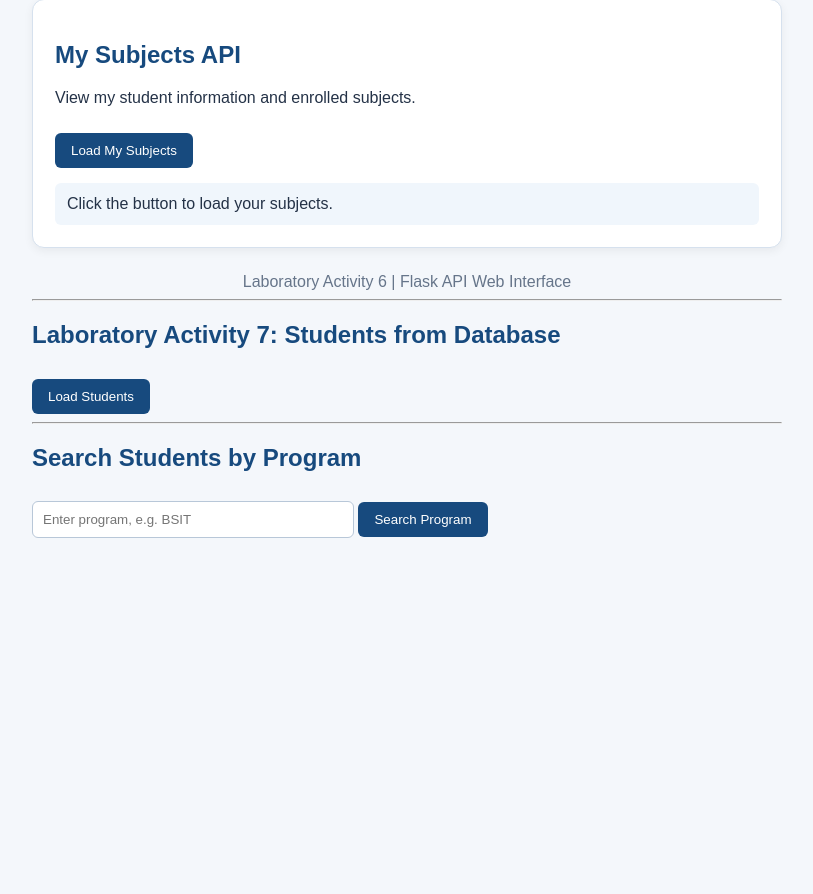
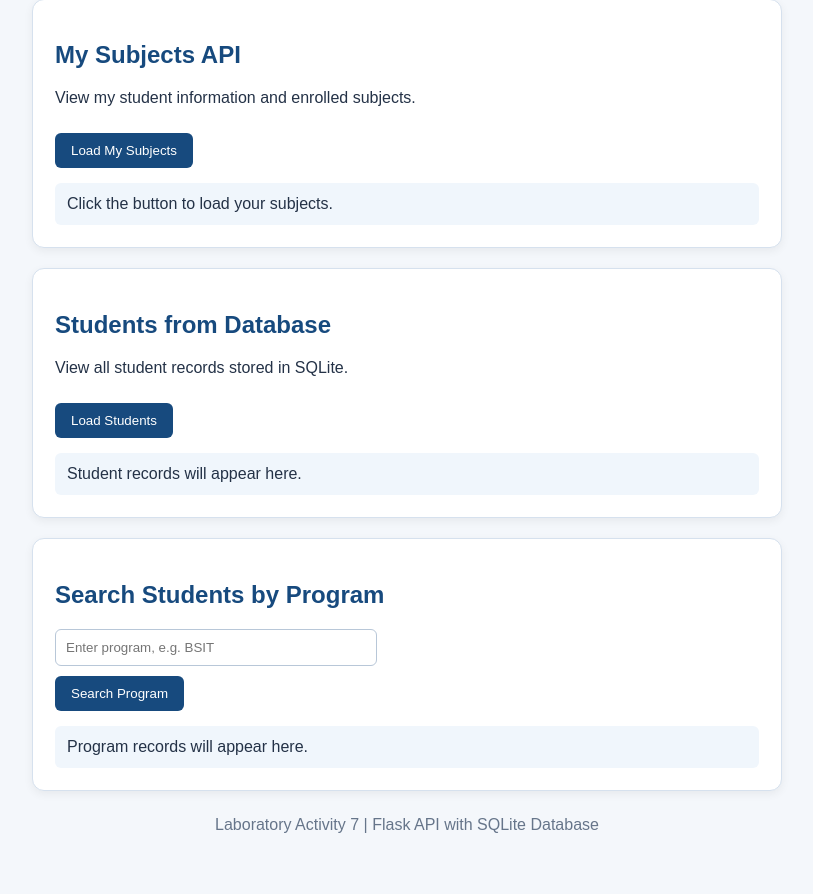
Before and after one commit to paclibarclarisse-collab/PaclibarClarisse, a Flask app: page / in a window 1280 px wide. Shown: the part 686-1580 px from the top of the page, without its empty margins (233-1046 px from the left). Before the commit the page ends 1224 px from the top, so only its background shows below. Run offline with Flask 3, Linux system fonts and the light colour scheme.

Commit message:
Complete Laboratory Activity 7

```diff
--- a/templates/index.html
+++ b/templates/index.html
@@ -80,9 +80,7 @@
 
     <div class="card">
         <h2>Student Information</h2>
-        <button onclick="loadStudent()">
-            Load Student Information
-        </button>
+        <button onclick="loadStudent()">Load Student Information</button>
         <div id="result" class="result">
             Student information will appear here.
         </div>
@@ -90,8 +88,7 @@
 
     <div class="card">
         <h2>Greeting API</h2>
-        <input type="text" id="nameInput"
-               placeholder="Enter your first name">
+        <input type="text" id="nameInput" placeholder="Enter your first name">
         <br>
         <button onclick="sayHello()">Say Hello</button>
         <p id="greeting" class="result"></p>
@@ -106,8 +103,27 @@
         </div>
     </div>
 
+    <div class="card">
+        <h2>Students from Database</h2>
+        <p>View all student records stored in SQLite.</p>
+        <button onclick="loadStudents()">Load Students</button>
+        <div id="studentList" class="result">
+            Student records will appear here.
+        </div>
+    </div>
+
+    <div class="card">
+        <h2>Search Students by Program</h2>
+        <input type="text" id="programInput" placeholder="Enter program, e.g. BSIT">
+        <br>
+        <button onclick="loadByProgram()">Search Program</button>
+        <div id="programList" class="result">
+            Program records will appear here.
+        </div>
+    </div>
+
     <footer>
-        Laboratory Activity 6 | Flask API Web Interface
+        Laboratory Activity 7 | Flask API with SQLite Database
     </footer>
 
     <script>
@@ -117,10 +133,7 @@
 
             try {
                 const response = await fetch("/student");
-
-                if (!response.ok) {
-                    throw new Error("Request failed");
-                }
+                if (!response.ok) throw new Error();
 
                 const data = await response.json();
                 result.replaceChildren();
@@ -136,37 +149,26 @@
                 fields.forEach(function(field) {
                     const p = document.createElement("p");
                     const label = document.createElement("strong");
-
                     label.textContent = field[0] + ": ";
                     p.appendChild(label);
-                    p.appendChild(
-                        document.createTextNode(
-                            field[1] ?? "Not provided"
-                        )
-                    );
+                    p.appendChild(document.createTextNode(field[1] ?? "Not provided"));
                     result.appendChild(p);
                 });
             } catch (error) {
-                result.textContent =
-                    "Unable to retrieve student information.";
+                result.textContent = "Unable to retrieve student information.";
             }
         }
 
         async function sayHello() {
-            const name =
-                document.getElementById("nameInput").value.trim();
+            const name = document.getElementById("nameInput").value.trim();
             const greeting = document.getElementById("greeting");
-
             greeting.textContent = "Loading greeting...";
 
             try {
                 const response = await fetch(
                     "/hello?name=" + encodeURIComponent(name || "Student")
                 );
-
-                if (!response.ok) {
-                    throw new Error("Request failed");
-                }
+                if (!response.ok) throw new Error();
 
                 const data = await response.json();
                 greeting.textContent = data.message;
@@ -176,29 +178,22 @@
         }
 
         async function loadSubjects() {
-            const output =
-                document.getElementById("subjectsResult");
-
+            const output = document.getElementById("subjectsResult");
             output.textContent = "Loading subjects...";
 
             try {
                 const response = await fetch("/subjects");
-
-                if (!response.ok) {
-                    throw new Error("Request failed");
-                }
+                if (!response.ok) throw new Error();
 
                 const data = await response.json();
                 output.replaceChildren();
 
                 const student = document.createElement("p");
-                student.textContent =
-                    "Student: " + (data.student || "Not provided");
+                student.textContent = "Student: " + (data.student || "Not provided");
                 output.appendChild(student);
 
                 const semester = document.createElement("p");
-                semester.textContent =
-                    "Semester: " + (data.semester || "Not provided");
+                semester.textContent = "Semester: " + (data.semester || "Not provided");
                 output.appendChild(semester);
 
                 const heading = document.createElement("h3");
@@ -215,86 +210,80 @@
 
                 output.appendChild(list);
             } catch (error) {
-                output.textContent =
-                    "Unable to retrieve subjects. Check the /subjects endpoint.";
+                output.textContent = "Unable to retrieve subjects.";
+            }
+        }
+
+        async function loadStudents() {
+            const output = document.getElementById("studentList");
+            output.textContent = "Loading student records...";
+
+            try {
+                const response = await fetch("/students");
+                if (!response.ok) throw new Error();
+
+                const data = await response.json();
+                output.replaceChildren();
+
+                if (data.length === 0) {
+                    output.textContent = "No students found.";
+                    return;
+                }
+
+                data.forEach(function(student) {
+                    const p = document.createElement("p");
+                    p.textContent =
+                        student.student_id + " - " +
+                        student.name + " | " +
+                        student.program + " | Year " +
+                        student.year + " | Section " +
+                        student.section;
+                    output.appendChild(p);
+                });
+            } catch (error) {
+                output.textContent = "Unable to retrieve student records.";
+            }
+        }
+
+        async function loadByProgram() {
+            const program = document.getElementById("programInput").value.trim();
+            const output = document.getElementById("programList");
+
+            if (!program) {
+                output.textContent = "Please enter a program.";
+                return;
+            }
+
+            output.textContent = "Searching students...";
+
+            try {
+                const response = await fetch(
+                    "/students/program/" + encodeURIComponent(program)
+                );
+                if (!response.ok) throw new Error();
+
+                const data = await response.json();
+                output.replaceChildren();
+
+                if (data.length === 0) {
+                    output.textContent = "No students found for this program.";
+                    return;
+                }
+
+                data.forEach(function(student) {
+                    const p = document.createElement("p");
+                    p.textContent =
+                        student.student_id + " - " +
+                        student.name + " | " +
+                        student.program + " | Year " +
+                        student.year + " | Section " +
+                        student.section;
+                    output.appendChild(p);
+                });
+            } catch (error) {
+                output.textContent = "Unable to retrieve student records.";
             }
         }
     </script>
 </body>
 </html>
-
-<hr>
-
-<h2>Laboratory Activity 7: Students from Database</h2>
-
-<button onclick="loadStudents()">Load Students</button>
-
-<div id="studentList"></div>
-
-<hr>
-
-<h2>Search Students by Program</h2>
-
-<input type="text" id="programInput" placeholder="Enter program, e.g. BSIT">
-<button onclick="loadByProgram()">Search Program</button>
-
-<div id="programList"></div>
-
-<script>
-function loadStudents() {
-    fetch('/students')
-        .then(response => response.json())
-        .then(data => {
-            let output = '';
-
-            data.forEach(student => {
-                output += `
-                    <p>
-                        <b>${student.student_id}</b> -
-                        ${student.name} |
-                        ${student.program} |
-                        Year ${student.year} |
-                        Section ${student.section}
-                    </p>
-                `;
-            });
-
-            document.getElementById('studentList').innerHTML =
-                output || '<p>No students found.</p>';
-        })
-        .catch(() => {
-            document.getElementById('studentList').innerHTML =
-                '<p>Unable to retrieve student records.</p>';
-        });
-}
-
-function loadByProgram() {
-    const program = document.getElementById('programInput').value.trim();
-
-    fetch('/students/program/' + encodeURIComponent(program))
-        .then(response => response.json())
-        .then(data => {
-            let output = '';
-
-            data.forEach(student => {
-                output += `
-                    <p>
-                        <b>${student.student_id}</b> -
-                        ${student.name} |
-                        ${student.program} |
-                        Year ${student.year} |
-                        Section ${student.section}
-                    </p>
-                `;
-            });
-
-            document.getElementById('programList').innerHTML =
-                output || '<p>No students found for this program.</p>';
-        })
-        .catch(() => {
-            document.getElementById('programList').innerHTML =
-                '<p>Unable to retrieve student records.</p>';
-        });
-}
-</script>
-</body>
```
